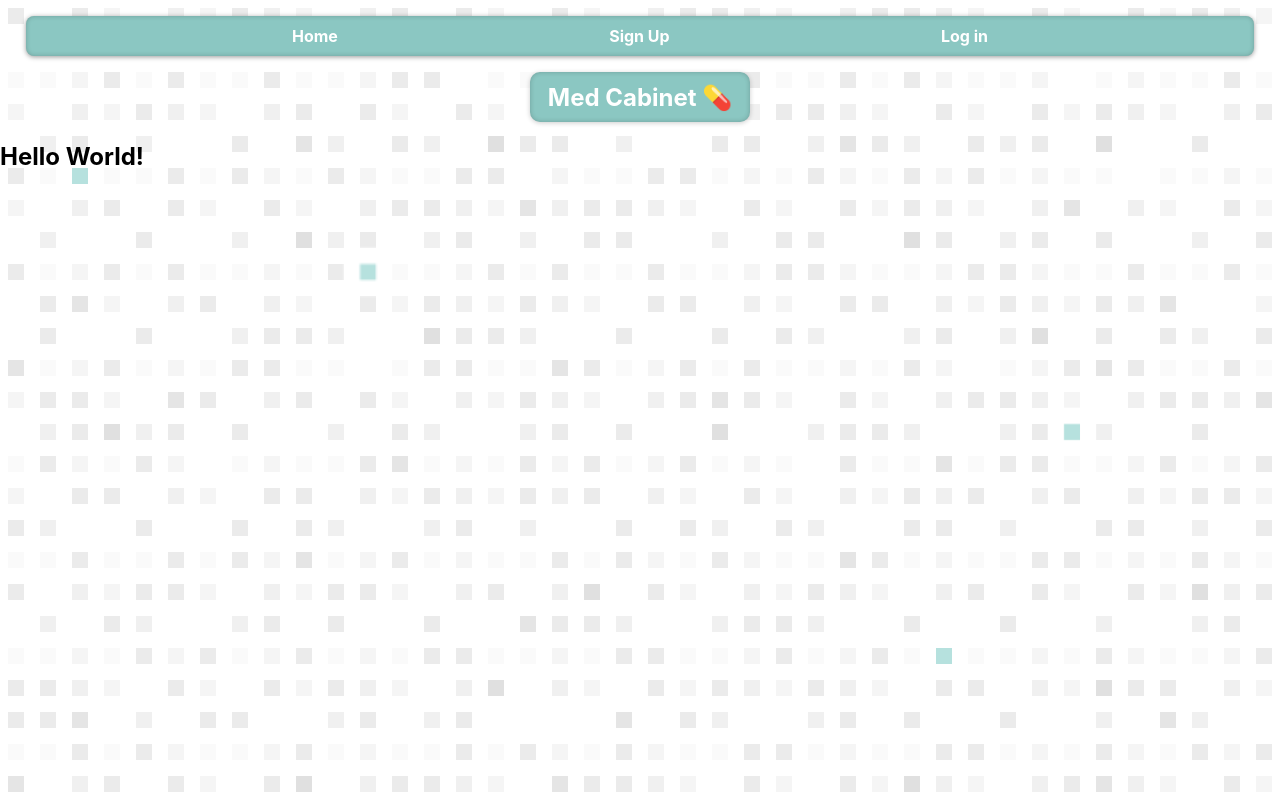
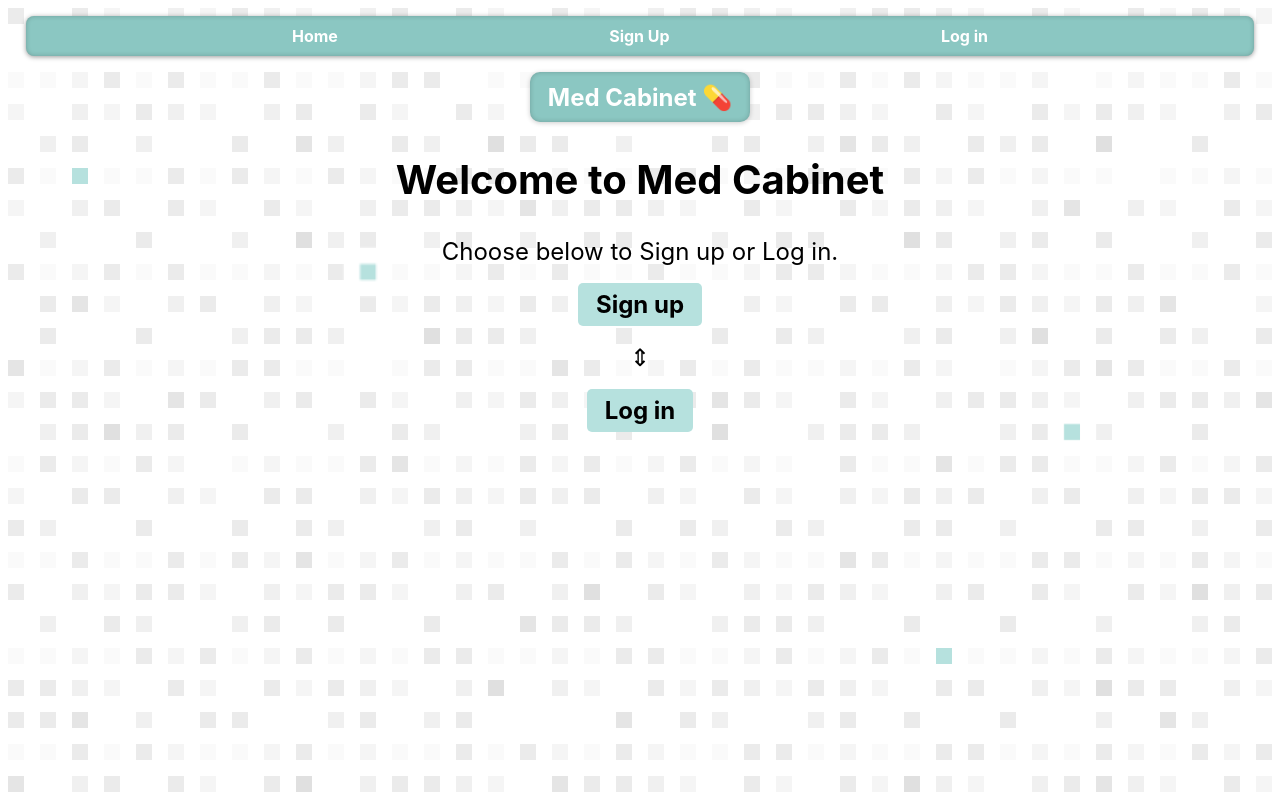
Before and after one commit to Build-Week-Med-Cabinet-4/Front-End, a React (Create React App) app in the folder med-cabinet/: page / in a window 1280 px wide. Built offline with nearby package versions, Linux system fonts and the light colour scheme.

Commit message:
finished all the styling.

```diff
--- a/med-cabinet/src/components/RouterStyles/WelcomePage.css
+++ b/med-cabinet/src/components/RouterStyles/WelcomePage.css
@@ -0,0 +1,9 @@
+h1 {
+  text-align: center;
+  font-size: 2.5rem;
+}
+
+p {
+  text-align: center;
+  font-size: 1.5rem;
+}
--- a/med-cabinet/src/components/WelcomePage.jsx
+++ b/med-cabinet/src/components/WelcomePage.jsx
@@ -1,19 +1,45 @@
 import React from "react";
-import { BrowserRouter as Router, Route, Switch } from "react-router-dom";
+import { BrowserRouter as Route, Switch, Link } from "react-router-dom";
 
-// Import Links to Sign up or Login
+// Import Register and Login
 import Register from "./Register";
 import Login from "./Login";
 
 // Import Styling for Welcome Page
 import "./RouterStyles/WelcomePage.css";
 
+const pStyle = {
+  textDecoration: "none",
+  color: "black",
+  borderRadius: "5px",
+  padding: "7px 18px",
+  background: "#b6e1de",
+  fontWeight: "bold"
+};
+
 export default function WelcomePage() {
   return (
     <section className="welcome-page">
       <header>
-        <h1>Hello World!</h1>
+        <h1>Welcome to Med Cabinet</h1>
       </header>
+      <div>
+        <p>Choose below to Sign up or Log in.</p>
+        <p>
+          <Link to="/register" style={pStyle}>
+            Sign up
+          </Link>
+          <p>⇕</p>
+          <Link to="/login" style={pStyle}>
+            Log in
+          </Link>
+        </p>
+
+        <Switch>
+          <Route path="/register" component={Register} />
+          <Route path="/login" component={Login} />
+        </Switch>
+      </div>
     </section>
   );
 }
```
